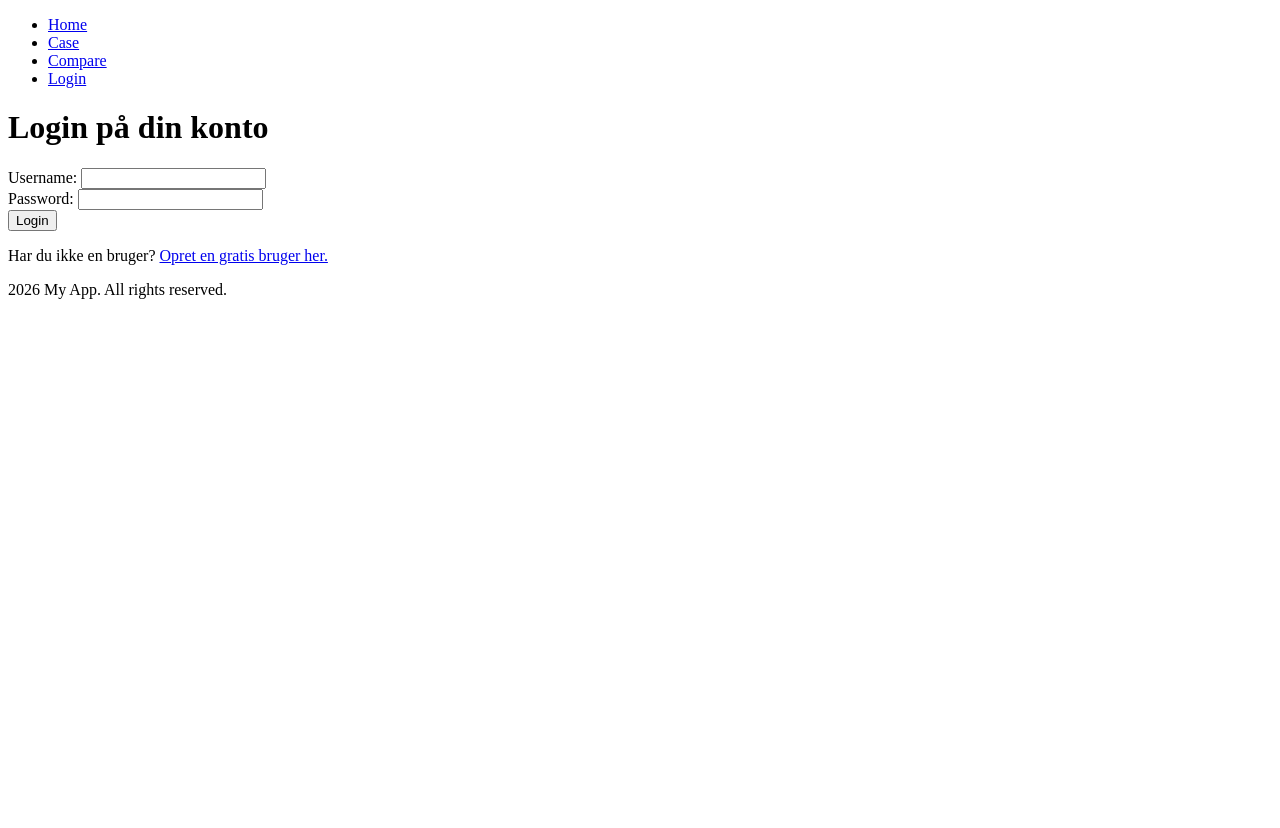
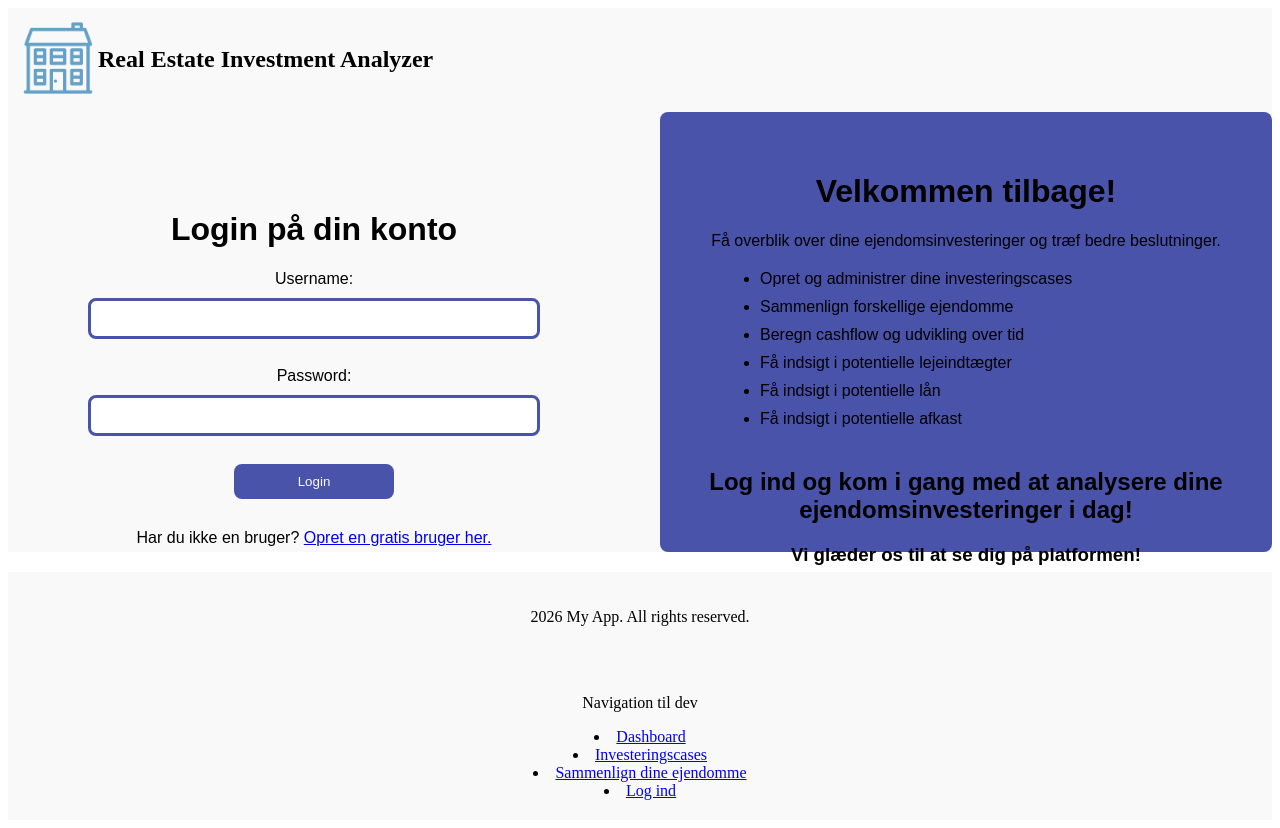
Before and after one commit to Grimberg12/Programmerings-exam, a plain HTML site: page Frontend/public/login.html in a window 1280 px wide. Before the commit the page ends 800 px from the top, so only its background shows below. Drawn offline with Linux system fonts and the light colour scheme.

Commit message:
login+register, css + html

```diff
--- /dev/null
+++ b/Frontend/css/color.css
@@ -0,0 +1,7 @@
+:root {
+  --primary-color: #4953aa;
+  --secondary-color: #4141d3;
+  --text-color: #000000;
+  --background-color: #f9f9f9;
+  --font-family: 'Arial', sans-serif;
+}
--- /dev/null
+++ b/Frontend/css/footer-header2.css
@@ -0,0 +1,19 @@
+#footer2 {
+  background-color: var(--background-color);
+  color: var(--text-color);
+  text-align: center;
+  padding: 20px;
+  margin-top: 20px;
+}
+
+.logo {
+  width: 80px;
+  height: auto;
+}
+
+.header-nav1 {
+  display: flex;
+  align-items: center;
+  background-color: var(--background-color);
+  padding: 10px;
+}
--- a/Frontend/css/general.css
+++ /dev/null
@@ -1,3 +0,0 @@
-.hidden {
-  display: none;
-}
--- /dev/null
+++ b/Frontend/css/login.css
@@ -0,0 +1,66 @@
+.container {
+  display: flex;
+  height: 55vh;
+  color: var(--text-color);
+  font-family: var(--font-family);
+  background-color: var(--background-color);
+}
+
+.left {
+  flex: 1;
+  margin-right: 20px;
+  background-color: var(--background-color);
+  margin-top: 3%;
+  padding: 40px;
+  text-align: center;
+}
+
+.right {
+  flex: 1;
+  margin-left: 20px;
+  background-color: var(--primary-color);
+  border-radius: 8px;
+  text-align: center;
+  padding: 40px;
+}
+
+.list {
+    list-style: disc;
+    margin-top: 10px;
+    margin-left: 20px;
+    text-align: left;
+}
+
+.login-form {
+  display: flex;
+  flex-direction: column;
+  align-items: center;
+}
+
+.login-benefits {
+  margin-top: 20px;
+  text-align: left;
+  margin-bottom: 40px;
+}
+
+#username, #password {
+  width: 80%;
+  padding: 10px;
+  margin: 10px 0;
+  border: 3px solid var(--primary-color);
+  border-radius: 8px;
+}
+
+#login-button {
+  background-color: var(--primary-color);
+  color: var(--background-color);
+  border: none;
+  padding: 10px 20px;
+  border-radius: 8px;
+  cursor: pointer;
+  width: 30%;
+}
+
+#register-ref {
+  margin-top: 30px;
+}
--- /dev/null
+++ b/Frontend/css/register.css
@@ -0,0 +1,66 @@
+.hidden {
+  display: none;
+}
+
+h1 {
+  text-align: center;
+  margin-bottom: 1px;
+}
+
+.error-text {
+  color: red;
+  font-size: 12px;
+  margin-top: 5px;
+}
+
+.register-container {
+  max-width: 500px;
+  margin: 0 auto;
+  background-color: var(--background-color);
+  padding: 40px;
+  border-radius: 12px;
+  display: 80%;
+  flex-direction: column;
+  align-items: center;
+}
+
+.form-group {
+  display: flex;
+  flex-direction: column;
+  margin-bottom: 15px;
+}
+
+.register-container input {
+  padding: 12px;
+  border: 2px solid var(--primary-color);
+  border-radius: 8px;
+}
+
+.register-container label {
+  margin-bottom: 5px;
+  font-weight: 500;
+}
+
+#register-button {
+  width: 70%;
+  padding: 12px;
+  font-size: 16px;
+  margin-top: 10px;
+  background-color: var(--primary-color);
+  color: var(--background-color);
+  border: none;
+  border-radius: 8px;
+  display: block;
+  margin: 20px auto 0;
+}
+
+body {
+  background-color: var(--background-color);
+  color: var(--text-color);
+  font-family: var(--font-family);
+}
+
+#login-link {
+  text-align: center;
+  margin-top: 20px;
+}
--- a/Frontend/layout/footer2.html
+++ b/Frontend/layout/footer2.html
@@ -1,15 +1,15 @@
-<!DOCTYPE html>
-<html lang="en">
-<head>
-    <meta charset="UTF-8">
-    <meta name="viewport" content="width=device-width, initial-scale=1.0">
-    <title>Document</title>
-</head>
+<!-- Footer for the login+register site-->
 <body>
-
+<div id="footer2">
     <footer>
-        <p> 2026 My App. All rights reserved.</p>
+        <p>2026 My App. All rights reserved.</p>
     </footer>
-
+    <br>
+    <br>
+<p>Navigation til dev</p>
+    <li><a href="index.html">Dashboard</a></li>
+                <li><a href="case.html">Investeringscases</a></li>
+                <li><a href="compare.html">Sammenlign dine ejendomme</a></li>
+                <li><a href="login.html">Log ind</a></li>
+</div>
 </body>
-</html>
--- a/Frontend/layout/header2.html
+++ b/Frontend/layout/header2.html
@@ -1,22 +1,13 @@
-<!DOCTYPE html>
-<html lang="en">
-<head>
-    <meta charset="UTF-8">
-    <meta name="viewport" content="width=device-width, initial-scale=1.0">
-    <title>Document</title>
-</head>
+<!-- Header for the login+register site-->
+
+
 <body>
-
     <header>
-        <nav>
-            <ul>
-                <li><a href="index.html">Home</a></li>
-                <li><a href="case.html">Case</a></li>
-                <li><a href="compare.html">Compare</a></li>
-                <li><a href="login.html">Login</a></li>
-            </ul>
+        <nav class="header-nav1">
+             <a href="../public/login.html">
+                    <img src="../pictures/ejerbolig.png" alt="Logo" class="logo">
+                </a>
+                <h1>Real Estate Investment Analyzer</h1>
         </nav>
     </header>
-
 </body>
-</html>
--- a/Frontend/public/login.html
+++ b/Frontend/public/login.html
@@ -4,24 +4,45 @@
   <meta charset="UTF-8">
   <meta name="viewport" content="width=device-width, initial-scale=1.0">
   <title>Login</title>
+  <link rel="stylesheet" href="../css/login.css">
+  <link rel="stylesheet" href="../css/color.css">
+  <link rel="stylesheet" href="../css/footer-header2.css">
 </head>
 <body>
 
   <div id="header"></div>
 
     <main>
+      <div class="container">
+
+        <div class="left">
       <h1>Login på din konto</h1>
-    <form action="/login" method="POST">
+    <form class="login-form" action="/login" method="POST">
       <label for="username">Username:</label>
-      <input type="email" id="username" name="username" required>
+      <input type="text" id="username" name="username" required>
       <br>
       <label for="password">Password:</label>
       <input type="password" id="password" name="password" required>
       <br>
-      <button type="submit">Login</button>
-      <p>Har du ikke en bruger? <a href="../public/register.html">Opret en gratis bruger her.</a></p>
+      <button type="submit" id="login-button">Login</button>
+      <p id="register-ref">Har du ikke en bruger? <a href="../public/register.html">Opret en gratis bruger her.</a></p>
     </form>
-
+    </div>
+    <div class="right">
+      <h1>Velkommen tilbage!</h1>
+      <p>Få overblik over dine ejendomsinvesteringer og træf bedre beslutninger.</p>
+      <ul class="login-benefits">
+        <li class="list">Opret og administrer dine investeringscases</li>
+        <li class="list">Sammenlign forskellige ejendomme</li>
+        <li class="list">Beregn cashflow og udvikling over tid</li>
+        <li class="list">Få indsigt i potentielle lejeindtægter</li>
+        <li class="list">Få indsigt i potentielle lån</li>
+        <li class="list">Få indsigt i potentielle afkast</li>
+      </ul>
+      <h2>Log ind og kom i gang med at analysere dine ejendomsinvesteringer i dag!</h2>
+      <h3>Vi glæder os til at se dig på platformen!</h3>
+    </div>
+      </div>
     </main>
 
     <div id="footer"></div>
```
Also changed, not shown: Frontend/layout/footer.html (+4 -10 lines), Frontend/layout/header.html (+3 -8 lines), Frontend/public/case.html (+1 -0 lines), Frontend/public/compare.html (+1 -0 lines), Frontend/public/index.html (+1 -0 lines), Frontend/public/register.html (+35 -16 lines), Frontend/css/footer-header.css (added), Frontend/pictures/ejerbolig.png (added).
